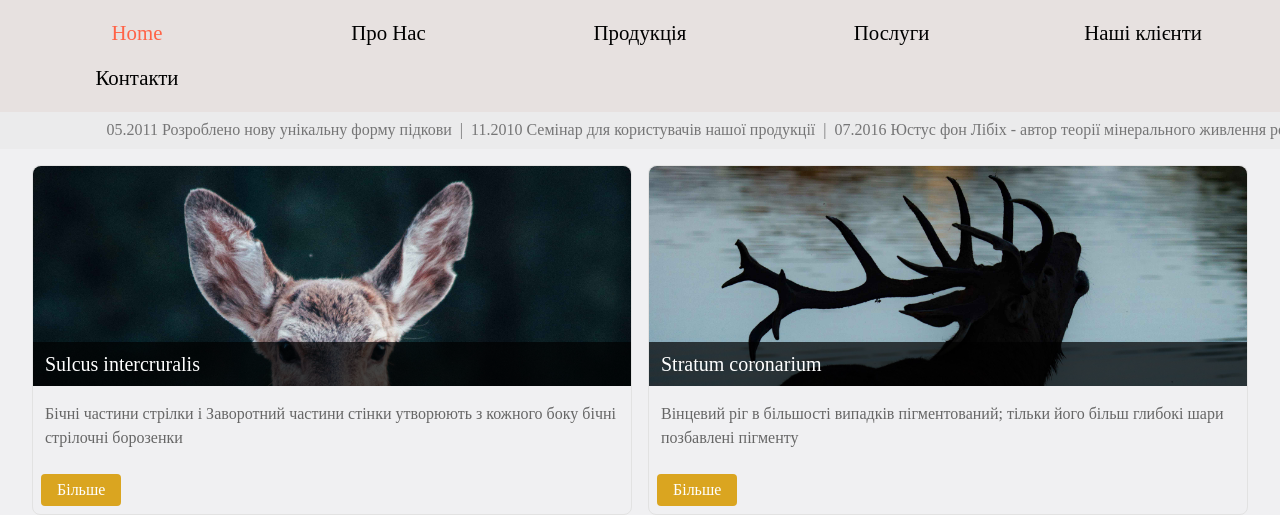
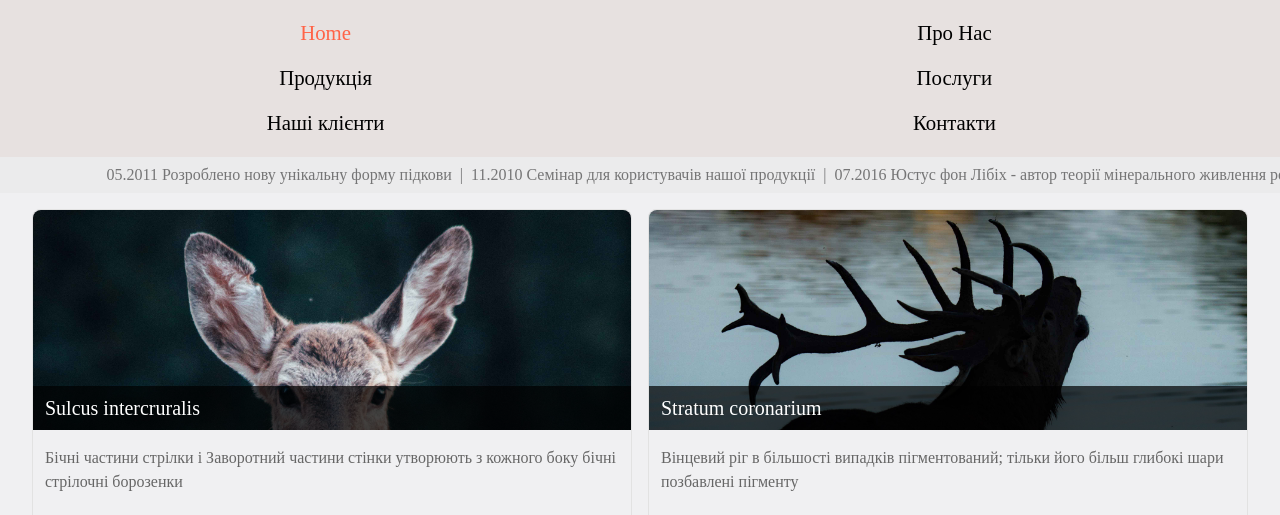
Before and after one commit to karrtopelka/oocssgrid, a plain HTML site: page index.html in a window 1280 px wide. Shown: the part 205-720 px from the top of the page. Drawn offline with nearby package versions, Linux system fonts and the light colour scheme.

Commit message:
Modified menu in css

```diff
--- a/css/main.css
+++ b/css/main.css
@@ -232,6 +232,12 @@ footer p {
     padding: .25em 0 .25em 0;
 }
 
+@media all and (max-width: 1920px){
+	#menu {
+		grid-template-columns: repeat(auto-fit, minmax(450px, 1fr));
+	}
+}
+
 @media all and (max-width: 500px) {
     .header {
         padding: 5rem 2rem 1rem 2rem;
```
